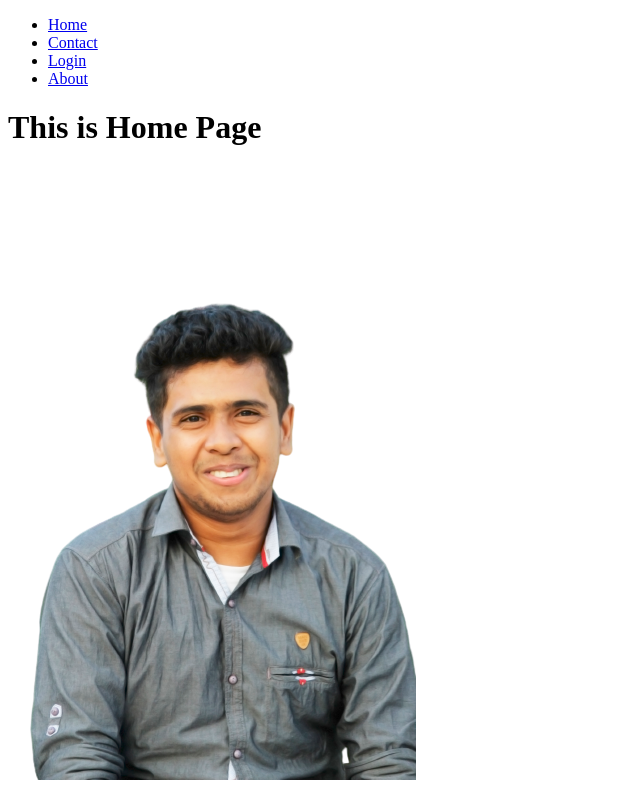
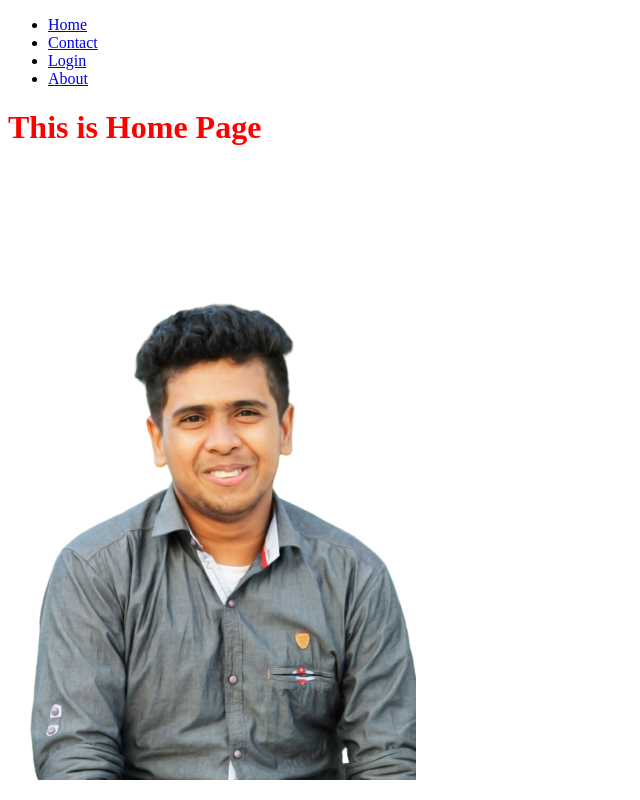
Before and after one commit to Rasujon3/my-first-next-app, a Next.js app: page / in a window 1280 px wide. Shown: the whole page, without its empty margins (0-640 px from the left). Built offline with nearby package versions, Linux system fonts and the light colour scheme.

Commit message:
module css

```diff
--- /dev/null
+++ b/css/Style.module.css
@@ -0,0 +1,3 @@
+.myText {
+  color: red;
+}
--- a/pages/index.js
+++ b/pages/index.js
@@ -1,6 +1,8 @@
 import React, { Component } from "react";
 import Link from "next/link";
 import Head from "next/head";
+
+import Style from "../css/Style.module.css";
 
 export default class index extends Component {
   render() {
@@ -33,7 +35,7 @@ export default class index extends Component {
             <Link href="/about">About</Link>
           </li>
         </ul>
-        <h1>This is Home Page</h1>
+        <h1 className={Style.myText}>This is Home Page</h1>
         <img src="images/sujon.png" alt="sujon" />
       </div>
     );
```
